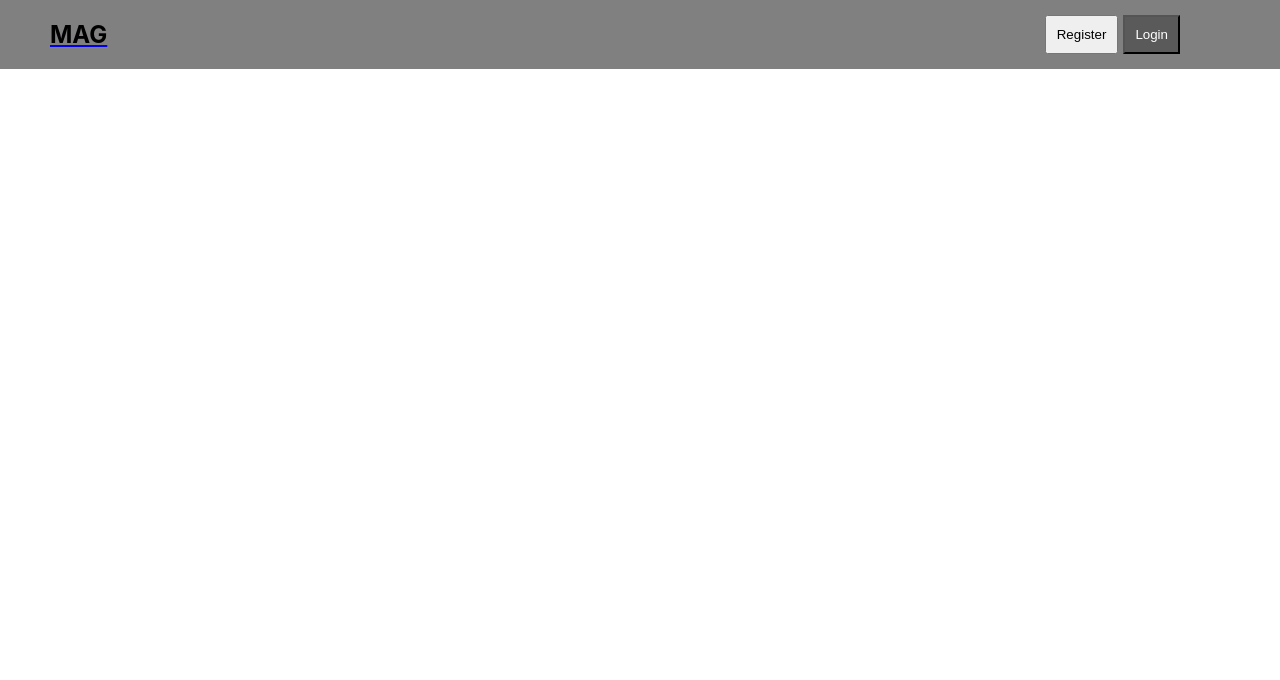
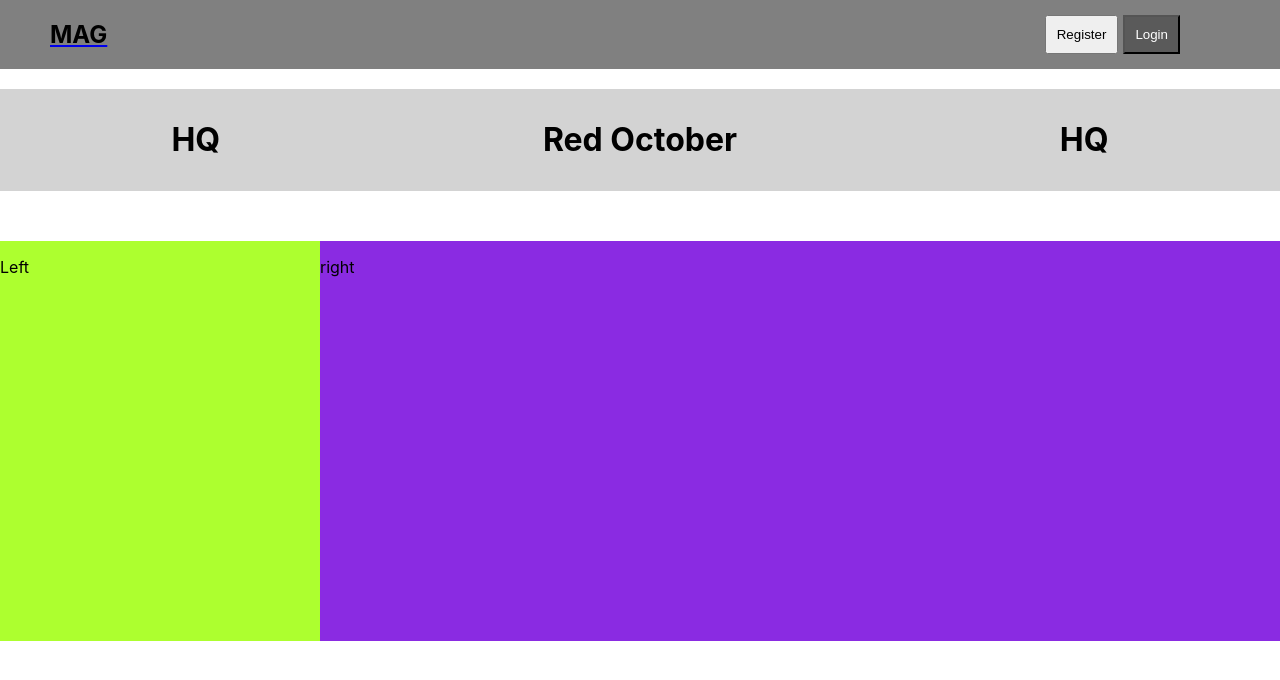
Before and after one commit to rushayhays/NSSfrontendCapstoneMAG, a React (Create React App) app: page /foodstorage in a window 1280 px wide. Before the commit this address had no page. Shown: the top 680 px of the page. Built offline with nearby package versions, Linux system fonts and the light colour scheme.

Commit message:
fleshed out foodstorage component

```diff
--- a/src/componenets/ApplicationViews.js
+++ b/src/componenets/ApplicationViews.js
@@ -4,14 +4,16 @@ import { Route, Routes } from "react-router-dom"
 import { LandingPage } from "../landingPage/landingPage"
 import { SetUpHQ } from "./setUpHQ/SetUpHQ"
 import { HQHome } from "./hqHome/HQHome"
+import { FoodStorage } from "./foodStorage/FoodStorage"
 
 export const ApplicationViews = () => {
     return(
         <>
             <Routes>
-                <Route path="/" element={<LandingPage/>}/>
+                <Route exact path="/" element={<LandingPage/>}/>
                 <Route path="/setuphq" element={<SetUpHQ/>}/>
                 <Route path="/hqhome" element={<HQHome/>}/>
+                <Route path="/foodstorage" element={<FoodStorage/>}/>
             </Routes>
         </>
     )
--- a/src/componenets/foodStorage/FoodStorage.js
+++ b/src/componenets/foodStorage/FoodStorage.js
@@ -1,2 +1,22 @@
 //This will hold the FoodStorageStats and a navBar with links to MyFoodStorage, MyMealCards, and About
 //Make it so that MyFoodStorage shows up when you first load the page.
+
+import "./foodStorage.css"
+import { UserBanner } from "../userBanner/UserBanner"
+
+
+export const FoodStorage = () => {
+    return(
+        <>
+           <UserBanner/>
+           <section className="foodStorageMainBox">
+               <div className="foodStorageLeft">
+                    <p>Left</p>
+               </div>
+               <div className="foodStorageRight">
+                    <p>right</p>
+               </div>
+            </section>
+        </>
+    )
+}
--- /dev/null
+++ b/src/componenets/foodStorage/foodStorage.css
@@ -0,0 +1,15 @@
+.foodStorageMainBox{
+    display:flex;
+    margin-top: 50px;
+    margin-bottom: 25px;
+}
+.foodStorageRight{
+    background-color: blueviolet;
+    flex:3;
+    height:400px;
+}
+.foodStorageLeft{
+    background-color: greenyellow;
+    flex:1;
+    height:400px;
+}
--- a/src/componenets/header/header.css
+++ b/src/componenets/header/header.css
@@ -3,6 +3,7 @@
     justify-content: space-between;
     background-color: grey;
     color: white;
+    margin-bottom:20px;
 }
 
 #tempLogo{
--- a/src/componenets/hqHome/HQHome.js
+++ b/src/componenets/hqHome/HQHome.js
@@ -1,10 +1,15 @@
 //This will load the GIANT pie chart that is also a link to the FoodStorage area
 //It will also display disasters and possibly badges
 
+import { ApplicationViews } from "../ApplicationViews"
+import { UserBanner } from "../userBanner/UserBanner"
+
 export const HQHome = () => {
     return(
-        <div>
-            Welcome Red October to your HQ Home!
-        </div>
+        <>
+            < UserBanner />
+
+
+        </>
     )
 }
--- a/src/componenets/userBanner/UserBanner.js
+++ b/src/componenets/userBanner/UserBanner.js
@@ -1,2 +1,16 @@
 //This will show the User's name near the top of the screen
 //Maybe make it so that they can change the color?
+
+import "./userBanner.css"
+
+export const UserBanner = () => {
+    return(
+        <>
+            <div className="userbanner">
+                <h1>HQ</h1>
+                <h1>Red October</h1>
+                <h1>HQ</h1>
+            </div>
+        </>
+    )
+}
--- /dev/null
+++ b/src/componenets/userBanner/userBanner.css
@@ -0,0 +1,6 @@
+.userbanner{
+    background-color: lightgrey;
+    padding:10px;
+    display:flex;
+    justify-content: space-around;
+}
```
Also changed, not shown: src/componenets/foodStorage/foodStorageStats/FoodStorageStats.js (+9 -0 lines).
